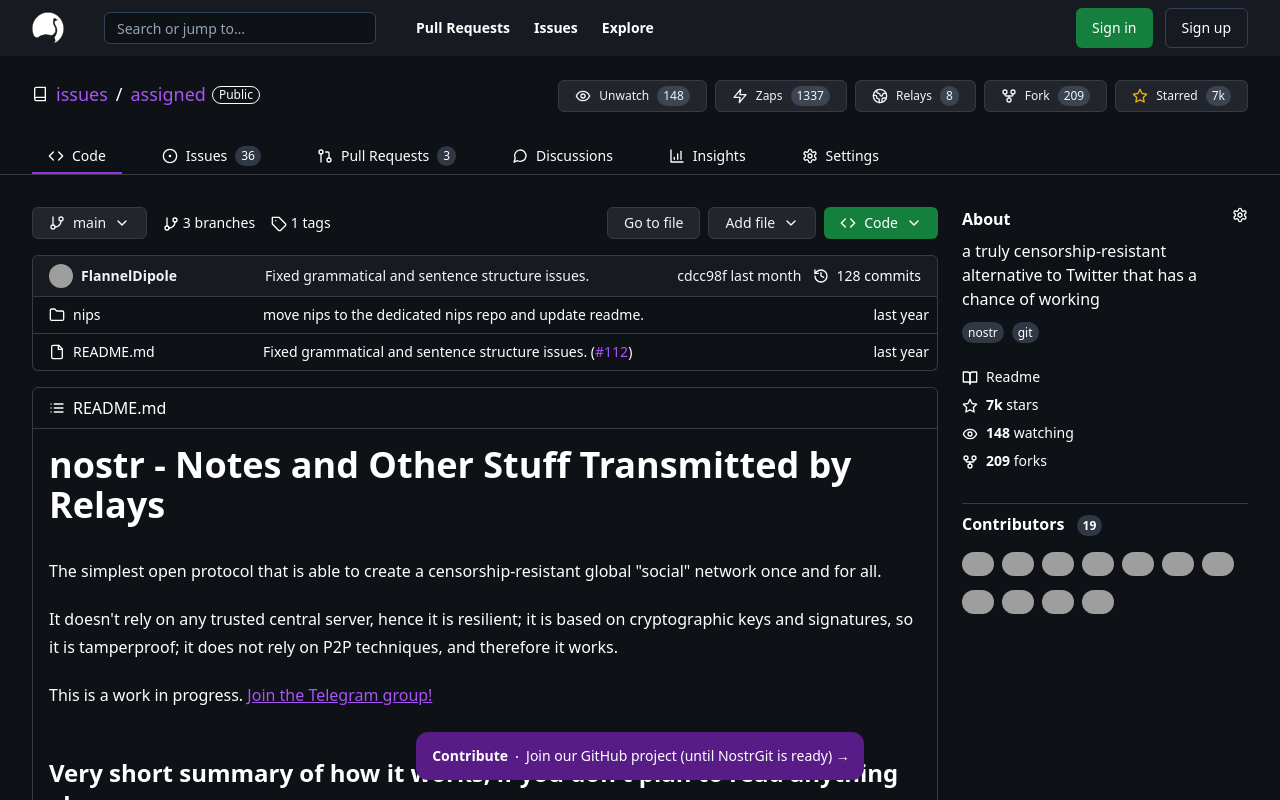
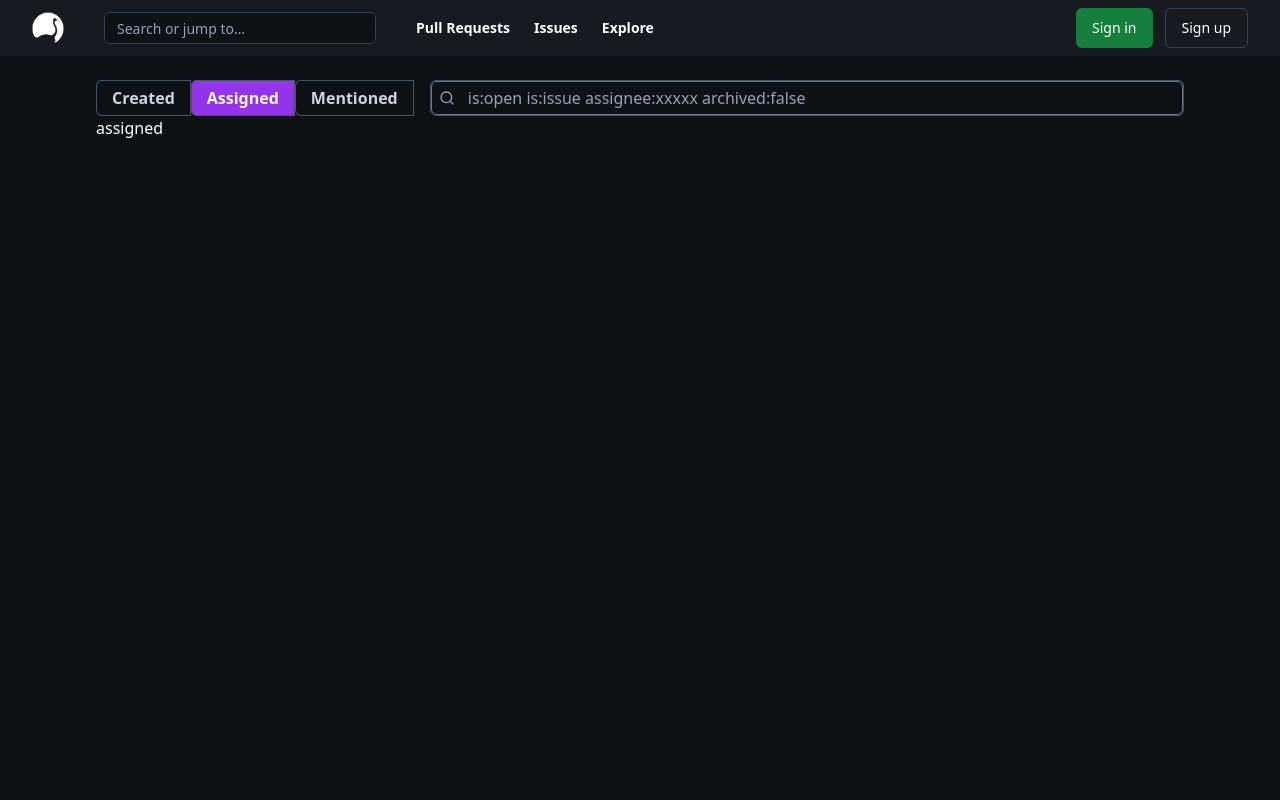
Before and after one commit to NostrGit/NostrGit, a Next.js app: page /issues/assigned in a window 1280 px wide. Shown: the top 800 px of the page. Built offline with nearby package versions, Linux system fonts and the light colour scheme; grey boxes are pictures that could not be loaded; what nostr-relaypool would draw is missing.

Commit message:
first attempt

```diff
--- /dev/null
+++ b/src/app/issues/assigned/page.tsx
@@ -0,0 +1,7 @@
+export default function RepoDiscussionsPage() {
+  return (
+    <>
+      <h1>assigned</h1>
+    </>
+  );
+}
--- /dev/null
+++ b/src/app/issues/layout.tsx
@@ -0,0 +1,103 @@
+"use client";
+
+import * as React from "react";
+import { useCallback, useEffect, useState } from "react";
+
+import { clsx } from "clsx";
+import { Search } from "lucide-react";
+import Link from "next/link";
+import { usePathname } from "next/navigation";
+
+export default function RepoLayout({
+  children,
+}: {
+  children: React.ReactNode;
+}) {
+  const pathname = usePathname() || "";
+
+  const [issueType, setIssueType] = useState<
+    "created" | "assigned" | "mentioned" | ""
+  >("");
+
+  const [search, setSearch] = useState<string>(``);
+
+  useEffect(() => {
+    if (pathname.includes("issues/assigned")) {
+      setIssueType("assigned");
+      setSearch(`is:open is:issue assignee:xxxxx archived:false`);
+    } else if (pathname.includes("issues/mentioned")) {
+      setIssueType("mentioned");
+      setSearch(`is:open is:issue mentions:xxxxx archived:false`);
+    } else {
+      setIssueType("created");
+      setSearch(`is:open is:issue author:xxxxx archived:false`);
+    }
+  }, [pathname]);
+
+  const handleSearch = useCallback(
+    (e: React.ChangeEvent<HTMLInputElement>) =>
+      setSearch(e.currentTarget.value),
+    []
+  );
+
+  return (
+    <section className="sm:px-8 py-6 max-w-6xl m-auto">
+      <div className="md:flex justify-between gap-4 px-4 sm:px-0">
+        <div className="">
+          <span className="isolate inline-flex rounded-md shadow-sm w-full">
+            <Link
+              href={`/issues/`}
+              type="button"
+              className={clsx(
+                "relative inline-flex w-full md:w-min items-center rounded-l-md px-4 py-1.5 font-semibold text-slate-300 ring-1 ring-inset ring-slate-600 focus:z-10",
+                {
+                  "bg-purple-600 text-slate-50": issueType === `created`,
+                }
+              )}
+            >
+              Created
+            </Link>
+            <Link
+              href={`/issues/assigned`}
+              type="button"
+              className={clsx(
+                "relative inline-flex w-full md:w-min items-center rounded-l-md px-4 py-1.5 font-semibold text-slate-300 ring-1 ring-inset ring-slate-600 focus:z-10",
+                {
+                  "bg-purple-600 text-slate-50": issueType === `assigned`,
+                }
+              )}
+            >
+              Assigned
+            </Link>
+            <Link
+              href={`/issues/mentioned`}
+              type="button"
+              className={clsx(
+                "relative inline-flex w-full md:w-min items-center rounded-l-md px-4 py-1.5 font-semibold text-slate-300 ring-1 ring-inset ring-slate-600 focus:z-10",
+                {
+                  "bg-purple-600 text-slate-50": issueType === `mentioned`,
+                }
+              )}
+            >
+              Mentioned
+            </Link>
+          </span>
+        </div>
+
+        <label className="relative w-full border-slate-600 text-slate-400 border rounded-md">
+          <span className="sr-only">Search</span>
+          <span className="absolute inset-y-0 left-0 flex items-center px-2">
+            <Search className="h-4 w-4" />
+          </span>
+          <input
+            className="block bg-[#0E1116] w-full h-full rounded-md py-1 pl-9 pr-3 focus:outline-none focus:border-purple-500 focus:ring-purple-500 focus:ring-1 text-sm md:text-base"
+            type="text"
+            value={search}
+            onChange={handleSearch}
+          />
+        </label>
+      </div>
+      {children}
+    </section>
+  );
+}
--- /dev/null
+++ b/src/app/issues/mentioned/page.tsx
@@ -0,0 +1,7 @@
+export default function RepoDiscussionsPage() {
+  return (
+    <>
+      <h1>mentioned</h1>
+    </>
+  );
+}
--- a/src/app/issues/page.tsx
+++ b/src/app/issues/page.tsx
@@ -9,10 +9,10 @@
   CheckCircle2,
   ChevronDown,
   CircleDot,
-  GitMerge,
+  GitPullRequest,
   MessageSquare,
-  Search,
 } from "lucide-react";
+import { useSearchParams } from "next/navigation";
 
 interface IIssueData {
   id: string;
@@ -31,15 +31,14 @@
 }
 
 export default function IssuesPage({}) {
-  const [issueType, setIssueType] = useState<
-    "created" | "assigned" | "mentioned"
-  >("created");
-
-  const [search, setSearch] = useState<string>(
-    `is:open is:issue author:xxxxx archived:false`
-  );
   const [issues, setIssues] = useState<IIssueData[]>(openData);
   const [issueStatus, setIssueStatus] = useState<"open" | "closed">("open");
+
+  const searchParams = useSearchParams()!;
+
+  const is = searchParams.get("is");
+
+  console.log("is ====> ", is);
 
   useEffect(() => {
     if (issueStatus === "open") {
@@ -49,86 +48,13 @@
     }
   }, [issueStatus]);
 
-  const handleSearch = useCallback(
-    (e: React.ChangeEvent<HTMLInputElement>) =>
-      setSearch(e.currentTarget.value),
-    []
-  );
-
   const handleIssueStatusOpen = useCallback(() => setIssueStatus("open"), []);
   const handleIssueStatusClosed = useCallback(
     () => setIssueStatus("closed"),
     []
   );
 
-  const handleIssueTypeCreated = useCallback(() => setIssueType("created"), []);
-  const handleIssueTypeAssigned = useCallback(
-    () => setIssueType("assigned"),
-    []
-  );
-  const handleIssueTypeMentioned = useCallback(
-    () => setIssueType("mentioned"),
-    []
-  );
-
   return (
-    <section className="sm:px-8 py-6 max-w-6xl m-auto">
-      <div className="md:flex justify-between gap-4 px-4 sm:px-0">
-        <div className="">
-          <span className="isolate inline-flex rounded-md shadow-sm w-full">
-            <button
-              type="button"
-              className={clsx(
-                "relative inline-flex w-full md:w-min items-center rounded-l-md px-4 py-1.5 font-semibold text-slate-300 ring-1 ring-inset ring-slate-600 focus:z-10",
-                {
-                  "bg-purple-600 text-slate-50": issueType === `created`,
-                }
-              )}
-              onClick={handleIssueTypeCreated}
-            >
-              Created
-            </button>
-            <button
-              type="button"
-              className={clsx(
-                "relative -ml-px inline-flex w-full md:w-min items-center px-4 py-1.5 font-semibold text-slate-300 ring-1 ring-inset ring-slate-600 focus:z-10",
-                {
-                  "bg-purple-600 text-slate-50": issueType === `assigned`,
-                }
-              )}
-              onClick={handleIssueTypeAssigned}
-            >
-              Assigned
-            </button>
-            <button
-              type="button"
-              className={clsx(
-                "relative -ml-px inline-flex w-full md:w-min items-center rounded-r-md px-4 py-1.5 font-semibold text-slate-300 ring-1 ring-inset ring-slate-600 focus:z-10",
-                {
-                  "bg-purple-600 text-slate-50": issueType === `mentioned`,
-                }
-              )}
-              onClick={handleIssueTypeMentioned}
-            >
-              Mentioned
-            </button>
-          </span>
-        </div>
-
-        <label className="relative w-full border-slate-600 text-slate-400 border rounded-md">
-          <span className="sr-only">Search</span>
-          <span className="absolute inset-y-0 left-0 flex items-center px-2">
-            <Search className="h-4 w-4" />
-          </span>
-          <input
-            className="block bg-[#0E1116] w-full h-full rounded-md py-1 pl-9 pr-3 focus:outline-none focus:border-purple-500 focus:ring-purple-500 focus:ring-1 text-sm md:text-base"
-            type="text"
-            value={search}
-            onChange={handleSearch}
-          />
-        </label>
-      </div>
-
     <main>
       <div className="mt-4">
         <div className="flex w-full rounded-md rounded-bl-none rounded-br-none border bg-[#171B21] py-2 px-4 dark:border-[#383B42] dark:text-slate-100">
@@ -206,7 +132,7 @@
                   <span className="ml-2 flex hover:text-purple-500 cursor-pointer font-medium">
                     {item.linkedPR ? (
                       <>
-                          <GitMerge className="h-5 w-5 mr-2" />
+                        <GitPullRequest className="h-5 w-5 mr-2" />
                         {item.linkedPR}
                       </>
                     ) : null}
@@ -227,7 +153,6 @@
         </div>
       </div>
     </main>
-    </section>
   );
 }
 
```
Lines whose indentation alone changed are shown as unchanged.
